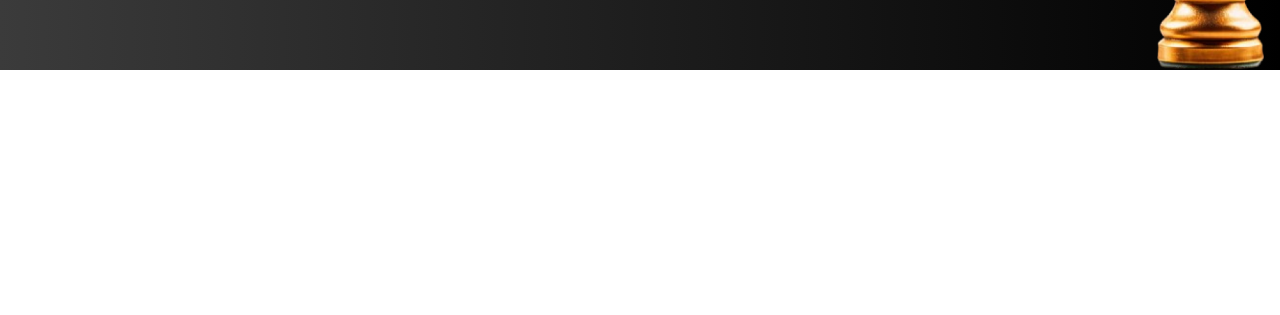
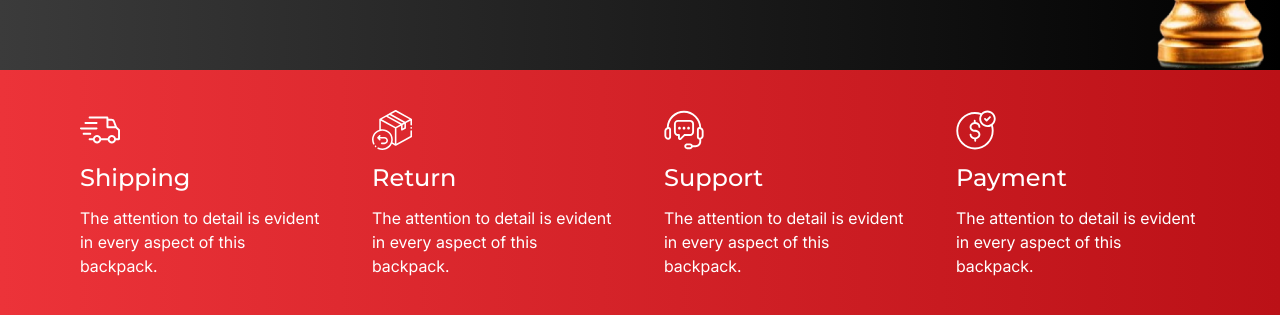
Before and after one commit to BadhanCB/vtmerch-genesys, a React (Vite) app: page / in a window 1280 px wide. Shown: the part 4492-4807 px from the top of the page. Before the commit the page ends 4562 px from the top, so only its background shows below. Built offline with nearby package versions, Linux system fonts and the light colour scheme.

Commit message:
designed services section

```diff
--- a/src/components/home/Home.jsx
+++ b/src/components/home/Home.jsx
@@ -3,6 +3,7 @@ import BestSelling from "./BestSelling/BestSelling";
 import CompanySlogan from "./CompanySlogan/CompanySlogan";
 import FutureLooks from "./FutureLooks/FutureLooks";
 import NewArrival from "./NewArrival/NewArrival";
+import Services from "./Services/Services";
 import SignedCollection from "./SignedCollection/SignedCollection";
 import TopBanner from "./TopBanner/TopBanner";
 
@@ -16,6 +17,7 @@ const Home = () => {
             <NewArrival />
             <FutureLooks />
             <About />
+            <Services />
         </main>
     );
 };
--- /dev/null
+++ b/src/components/home/Services/ServiceCard.jsx
@@ -0,0 +1,12 @@
+const ServiceCard = ({ image, title, content }) => {
+    return (
+        <div className="flex flex-col gap-3">
+            <img src={image} alt={title} className="w-10 h-10" />
+            <h3 className="text-2xl capitalize font-montserrat font-medium">
+                {title}
+            </h3>
+            <p>{content}</p>
+        </div>
+    );
+};
+export default ServiceCard;
--- /dev/null
+++ b/src/components/home/Services/Services.jsx
@@ -0,0 +1,34 @@
+import supportImg from "../../../assets/icon/customer-support 1.svg";
+import shippingImg from "../../../assets/icon/delivery.svg";
+import returnImg from "../../../assets/icon/exchange.svg";
+import paymentImg from "../../../assets/icon/verified.svg";
+import SectionLayout from "../../shared/SectionLayout/SectionLayout";
+import ServiceCard from "./ServiceCard";
+
+const Services = () => {
+    return (
+        <SectionLayout className="bg-gradient-to-r from-[#EC3339] to-[#BB1117] text-white grid grid-cols-1 md:grid-cols-2 lg:grid-cols-3 xl:grid-cols-4 gap-12">
+            <ServiceCard
+                title="shipping"
+                content="The attention to detail is evident in every aspect of this backpack."
+                image={shippingImg}
+            />
+            <ServiceCard
+                title="return"
+                content="The attention to detail is evident in every aspect of this backpack."
+                image={returnImg}
+            />
+            <ServiceCard
+                title="support"
+                content="The attention to detail is evident in every aspect of this backpack."
+                image={supportImg}
+            />
+            <ServiceCard
+                title="payment"
+                content="The attention to detail is evident in every aspect of this backpack."
+                image={paymentImg}
+            />
+        </SectionLayout>
+    );
+};
+export default Services;
```
